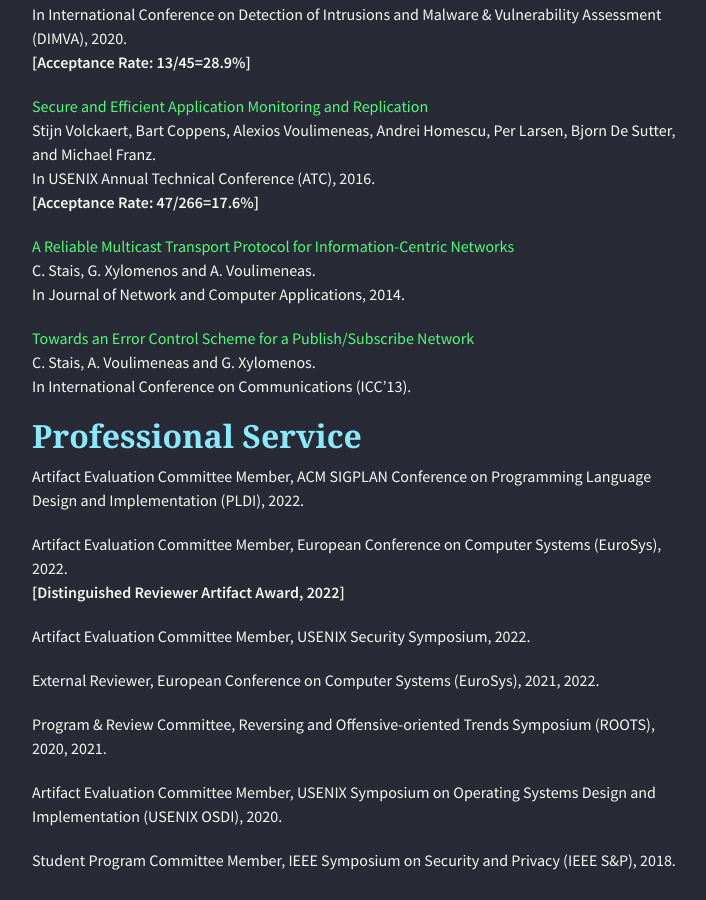
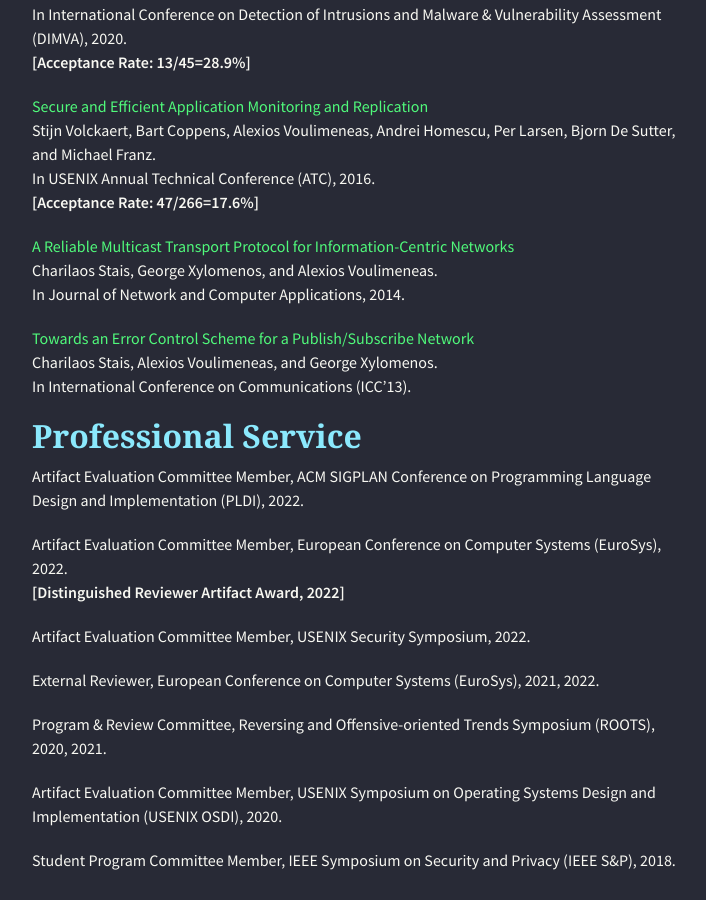
Before and after one commit to alexios-voulimeneas/alexios-voulimeneas.github.io, a Jekyll site: the page built from index.md, in a window 1280 px wide and 900 px high, scrolled down 1518 px. Shown: the whole window, without its empty margins (283-989 px from the left). Built offline with Jekyll 4.4.1, drawn with Linux system fonts in a browser that asks for light colours; nearby versions of some CDN libraries; the repository's description, which GitHub fills in, is left out.

Commit message:
Update index.md

```diff
--- a/index.md
+++ b/index.md
@@ -53,11 +53,11 @@
 **[Acceptance Rate: 47/266=17.6%]**
 
 [A Reliable Multicast Transport Protocol for Information-Centric Networks](https://mm.aueb.gr/publications/2014-RMTPSI-JNCA.pdf)
-C. Stais, G. Xylomenos and A. Voulimeneas.
+Charilaos Stais, George Xylomenos, and Alexios Voulimeneas.
 In Journal of Network and Computer Applications, 2014.
 
 [Towards an Error Control Scheme for a Publish/Subscribe Network](https://mm.aueb.gr/publications/2013-ECOPSUN-ICC.pdf)
-C. Stais, A. Voulimeneas and G. Xylomenos.
+Charilaos Stais, Alexios Voulimeneas, and George Xylomenos.
 In International Conference on Communications (ICC'13).
 
 ## [](#header-2) Professional Service
```
